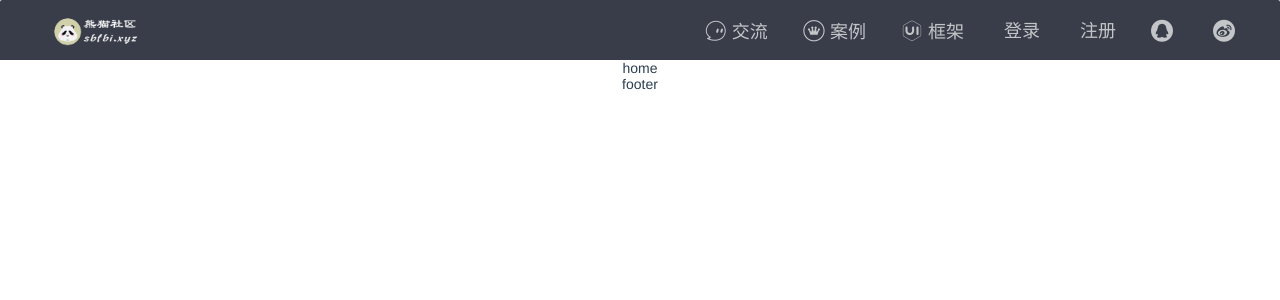
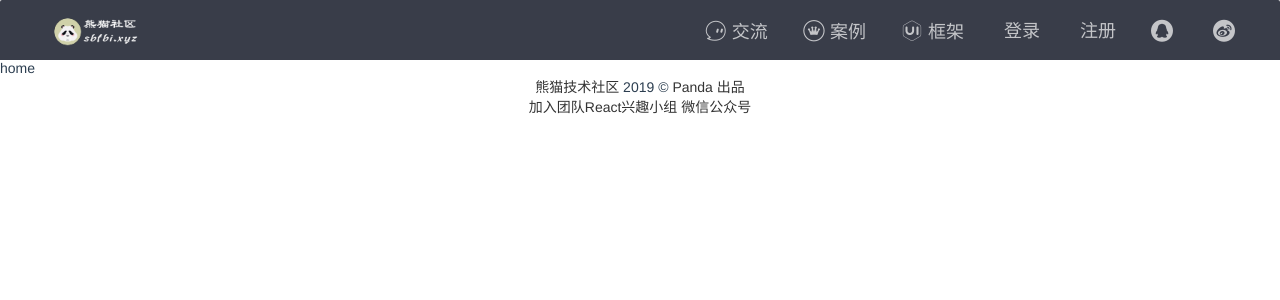
Before and after one commit to Limiandy/Panda_community, a Vue app in the folder client/front/pc_web_app/: page / in a window 1280 px wide. Shown: the top 300 px of the page. Built offline with nearby package versions, Linux system fonts and the light colour scheme.

Commit message:
写完footer骨架，待细化

```diff
--- a/client/front/pc_web_app/src/App.vue
+++ b/client/front/pc_web_app/src/App.vue
@@ -25,7 +25,7 @@ export default {
   font-family: Avenir, Helvetica, Arial, sans-serif;
   -webkit-font-smoothing: antialiased;
   -moz-osx-font-smoothing: grayscale;
-  text-align: center;
+  //text-align: center;
   color: #2c3e50;
 }
 
--- a/client/front/pc_web_app/src/components/Footer/index.vue
+++ b/client/front/pc_web_app/src/components/Footer/index.vue
@@ -1,15 +1,55 @@
 <template>
   <div class="panda-footer">
-    footer
+    <p>
+      <a href="http://talks.sbfbi.xyz/" target="_blank">熊猫技术社区</a> 2019 &copy;
+      <a href="http://www.sbfbi.xyz/" target="_blank">Panda 出品</a>
+    </p>
+    <p>
+      <a href="https://mp.weixin.qq.com/s/wDY7UuQld3U6zub5MUCtbQ" target="_blank">加入团队</a>
+      <a href="https://mp.weixin.qq.com/s/H9JI0dR1jPUN12qsRZ2r5Q" target="_blank">React兴趣小组</a>
+      <a
+          href="javascript:void(0)"
+          @mouseover="show()"
+          @mouseout="hide()"
+          style="position:relative;"
+      >
+        微信公众号
+        <img class="qr" v-if="isShow" src="../../assets/images/qrcode-small.jpg" alt />
+      </a>
+    </p>
   </div>
 </template>
 
 <script>
 export default {
-name: "Footer"
+  name: 'Footer',
+  data () {
+    return {
+      isShow: false
+    }
+  },
+  methods: {
+    show () {
+      this.isShow = true
+    },
+    hide () {
+      setTimeout(() => {
+        this.isShow = false
+      }, 500)
+    }
+  }
 }
 </script>
 
-<style scoped>
-
+<style lang="scss" scoped>
+.panda-footer {
+  text-align: center;
+}
+.qr {
+  width: 120px;
+  height: 120px;
+  position: absolute;
+  left: 0;
+  top: -130px;
+}
 </style>
```
